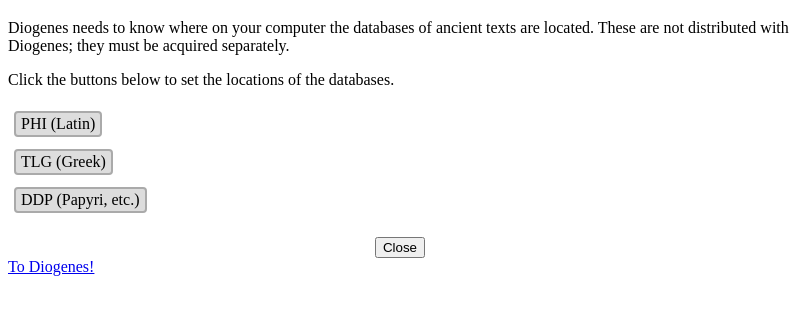
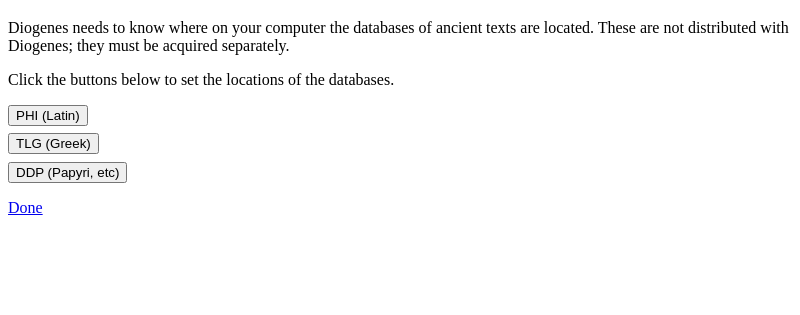
Before and after one commit to nickjwhite/diogenes, an Electron app: page dist/electron/pages/dbsettings.html in a window 800 px wide. Shown: the part 61-376 px from the top of the page. Drawn offline with Linux system fonts and the light colour scheme; no server answers.

Commit message:
Simplify buttons by using os buttons directly

```diff
--- a/dist/electron/pages/dbsettings.css
+++ b/dist/electron/pages/dbsettings.css
@@ -1,20 +1,9 @@
-.button {
-	border: 2px solid #AAA;
-	border-radius: 4px;
-	padding: 2px 5px;
-	margin: 6px;
-	background: #DDD;
-	display: inline-block;
-}
-.button:hover {
-	background: #CCC;
-}
-.button:active {
-	background: #CCF;
-}
-.button:invalid + span {
-	color: #A44;
+.dbpath {
+	margin: 1ex 0em;
 }
 .path {
 	color: #999;
 }
+#diolink {
+	margin-top: 2ex;
+}
--- a/dist/electron/pages/dbsettings.html
+++ b/dist/electron/pages/dbsettings.html
@@ -13,26 +13,21 @@
     <p>Diogenes needs to know where on your computer the databases of ancient texts are located.  These are not distributed with Diogenes; they must be acquired separately.</p>
     <p>Click the buttons below to set the locations of the databases.</p>
 
-    <div class="pathArea">
-      <div class="button" id="PHIbutton">
-        PHI (Latin)
-      </div>
-      <span class ="path" id="PHIpath"></span>
-      <br/>
-      <div class="button" id="TLGbutton">
-        TLG (Greek)
-      </div>
-      <span class ="path" id="TLGpath"></span>
-      <br/>
-      <div class="button" id="DDPbutton">
-        DDP (Papyri, etc.)
-      </div>
-      <span class ="path" id="DDPpath"></span>
+    <div class="dbpath">
+      <input id="PHIbutton" type="submit" value="PHI (Latin)" />
+      <span class="path" id="PHIpath"></span>
     </div>
-    &nbsp;<br/>
-    <center>
-      <input type="submit" value="Close" id="close" />
-    </center>
-    <a id="diolink" href="http://localhost:8888">To Diogenes!</a>
+
+    <div class="dbpath">
+      <input id="TLGbutton" type="submit" value="TLG (Greek)" />
+      <span class="path" id="TLGpath"></span>
+    </div>
+
+    <div class="dbpath">
+      <input id="DDPbutton" type="submit" value="DDP (Papyri, etc)" />
+      <span class="path" id="DDPpath"></span>
+    </div>
+
+    <p><a id="diolink" href="http://localhost:8888">Done</a></p>
   </body>
 </html>
```
